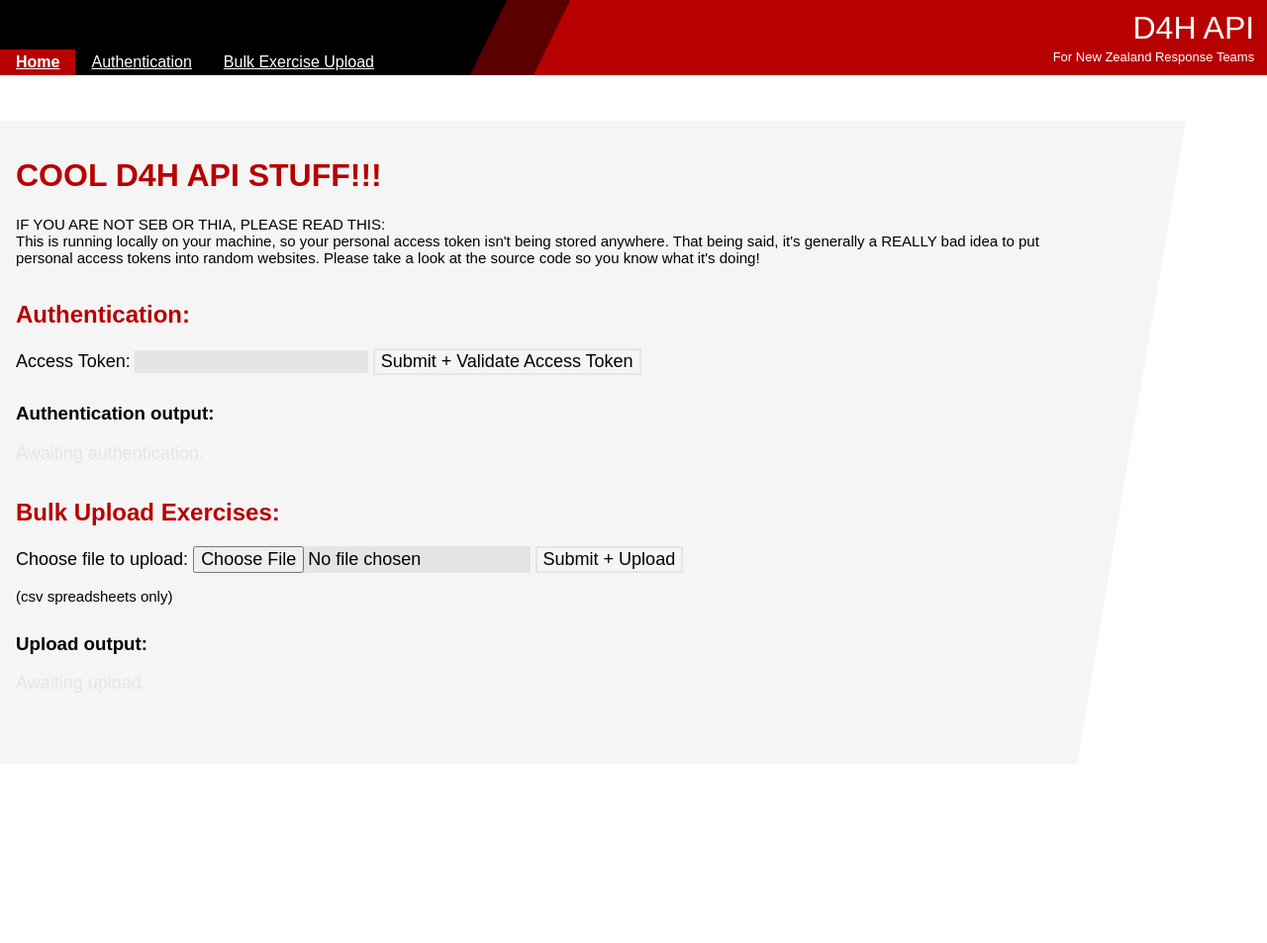
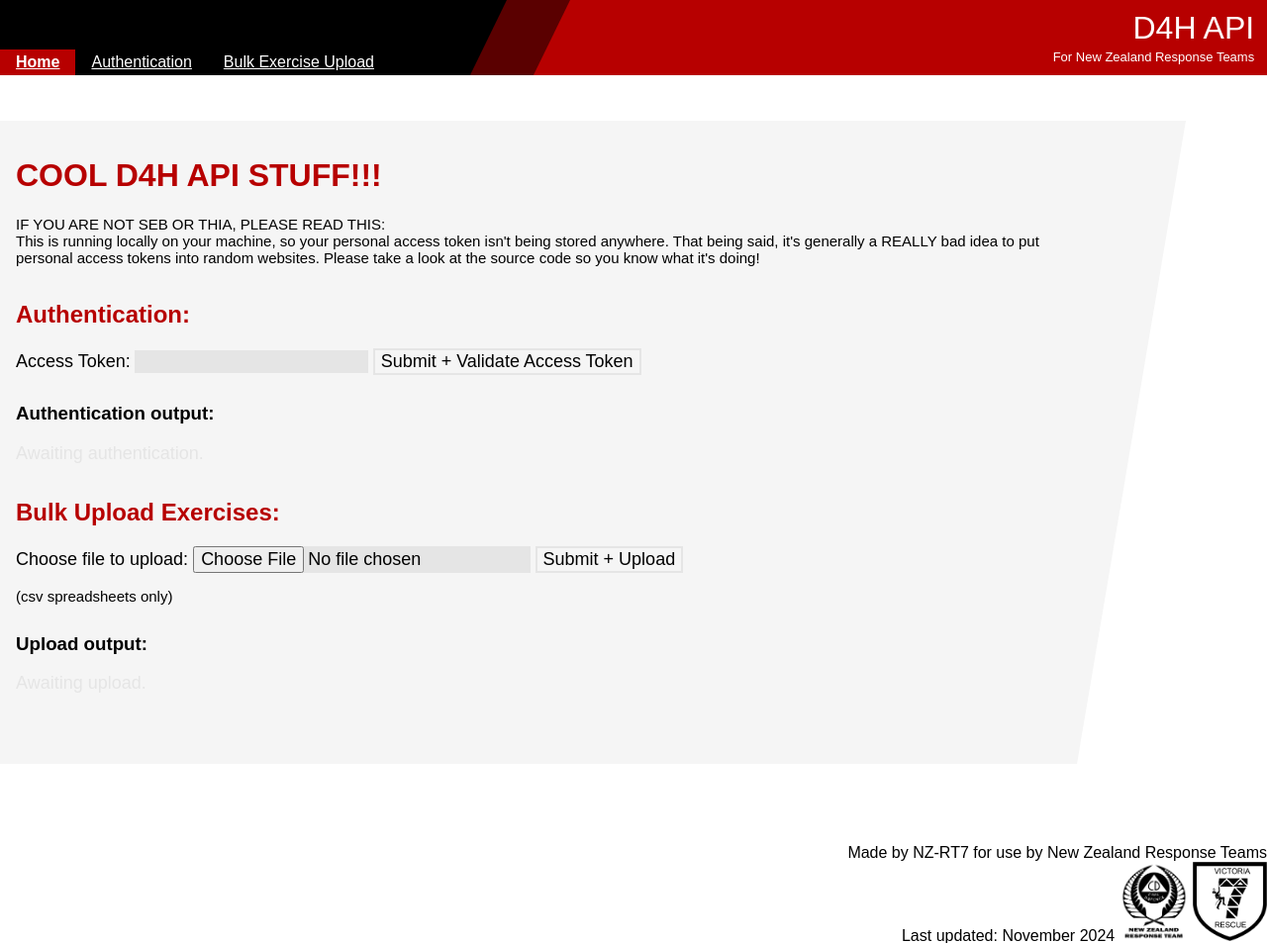
Before and after one commit to sebcollis/d4h-api-stuff, a plain HTML site: page index.html in a window 1280 px wide. Shown: the whole page at 99% size. Before the commit the page ends 800 px from the top, so only its background shows below. Drawn offline with Linux system fonts and the light colour scheme.

Commit message:
Tried to do the footer but still a bit messed up :(

```diff
--- a/index.html
+++ b/index.html
@@ -45,6 +45,13 @@
       <p id="auth_upload" class="json"> Awaiting upload.</p>
       <br>
     </div>
+
+    <div id="footer">
+      <span>Made by NZ-RT7 for use by New Zealand Response Teams<br>
+      Last updated: November 2024</span>
+      <img src="Icons/CD.png" alt="Civil Defense Logo NZ">
+      <img src="Icons/NZRT7.png" alt="NZ-RT7 Logo">
+    </div>
   </body>
 
 </html>
--- a/style.css
+++ b/style.css
@@ -47,6 +47,11 @@
     background-color: #E5E5E5;
     border: none;
     font-size: 18px;
+}
+
+img{
+    height: 80px;
+    width: auto;
 }
 
 .json {
@@ -139,8 +144,10 @@
 
 #content {
     margin-top: 122px;
+    margin-bottom: 100px;
     padding: 16px;
     z-index: 1;
+    flex-grow: 1;
 }
 
 /* Light Grey Trapizoid Object in background */
@@ -166,3 +173,12 @@
     color: #E5E5E5;
     font-size: 18px;
 }
+
+#footer{
+    position: absolute;
+    width: 100%;
+    height: 100px;
+    overflow: hidden;
+    color: #000000;
+    text-align: right;
+}
```
Also changed, not shown: Icons/CD.png (added), Icons/NZRT7.png (added).
